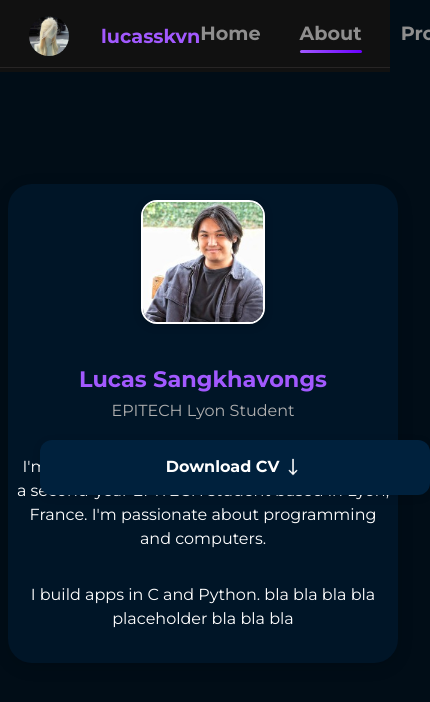
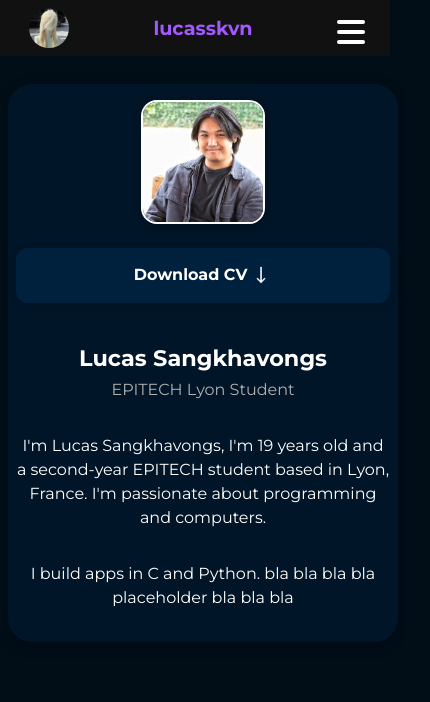
Before and after one commit to lucasskvn/lucasskvn.github.io, a React (Vite) app: page /about in a window 390 px wide. Shown: the top 702 px of the page, 430 px wide, since content can reach past the window. Built offline with nearby package versions, Linux system fonts and the light colour scheme.

Commit message:
make pages responsive and clean

```diff
--- a/src/About.css
+++ b/src/About.css
@@ -128,7 +128,7 @@
 
 @media (max-width: 900px) {
   .Rectangles-container {
-    margin-top: 120px;
+    margin-top: 40px;
   }
 
   .Rounded-rectangle {
@@ -165,204 +165,26 @@
   .Profile-vertical-divider {
     display: none;
   }
-}
 
-@media (max-width: 600px) {
-  .Rounded-rectangle {
-    width: 100vw;
-    min-width: 0;
-    padding: 0.7rem 0.2rem 1rem 0.2rem;
-    font-size: 1rem;
-  }
-  .Profile-content {
-    font-size: 1rem;
-    padding: 0 0.2rem;
-  }
-}
-#root {
-  max-width: 1280px;
-  margin: 0 auto;
-  padding: 0;
-  text-align: center;
-  padding-top: 64px;
-}
-
-.Title {
-  font-size: 2.5rem;
-  color: #ffffff;
-  text-align: center;
-  margin-top: 0;
-  margin-bottom: 1rem;
-  padding-top: 0;
-}
-
-.Profile {
-  width: 200px;
-  height: 200px;
-  object-fit: cover;
-  border-radius: 50%;
-  display: block;
-  margin: 0 auto 1rem auto;
-}
-
-
-.Rounded-rectangle {
-  position: relative;
-  width: 80vw;
-  max-width: 1400px;
-  min-width: 280px;
-  height: 500px;
-  background: #001527;
-  border-radius: 24px;
-  box-shadow: 0 4px 16px rgba(0,0,0,0.15);
-  display: flex;
-  align-items: center;
-  justify-content: center;
-  color: #fff;
-  font-size: 1.1rem;
-  z-index: 10;
-  margin: 0 auto;
-}
-
-.Profile-rectangle {
-  position: absolute;
-  top: 32px;
-  left: 32px;
-  width: 200px;
-  height: 200px;
-  border-radius: 16px;
-  object-fit: cover;
-  box-shadow: 0 2px 8px rgba(0,0,0,0.18);
-  border: 2px solid #fff;
-  background: #001527;
-}
-
-.Profile-vertical-divider {
-  position: absolute;
-  top: 0;
-  left: 300px;
-  width: 2px;
-  height: 100%;
-  background: #1d1b1b;
-  border-radius: 2px;
-  z-index: 11;
-}
-
-.Profile-content {
-  position: absolute;
-  top: 0;
-  left: 320px;
-  text-align: left;
-  max-width: 1280px;
-  width: calc(100% - 340px);
-}
-
-.Profile-content p {
-  margin-top: 2rem;
-}
-
-.Profile-title {
-    color: #a259ff;
-}
-
-.Profile-subtitle {
-  color: #b0b0b0;
-  font-size: 1.1rem;
-  font-weight: 500;
-  margin-bottom: 0rem;
-  margin-top: -1em;
-}
-
-.Rectangles-container {
-  position: relative;
-  display: flex;
-  flex-direction: column;
-  align-items: center;
-  justify-content: center;
-  margin-top: 60px;
-  width: 100%;
-  max-width: 1280px;
-}
-
-.CV-download-btn {
-  display: inline-block;
-  padding: 10px 0;
-  background: #00213d;
-  color: #fff;
-  font-weight: bold;
-  border-radius: 12px;
-  box-shadow: 0 2px 8px rgba(0,0,0,0.10);
-  transition: background 0.2s, color 0.2s, filter 0.2s;
-  margin-top: 12px;
-  font-size: 1rem;
-  cursor: pointer;
-  position: absolute;
-  top: 244px;
-  left: 32px;
-  width: 200px;
-  text-align: center;
-  text-decoration: none;
-  overflow: hidden;
-}
-
-.CV-download-btn:hover {
-  filter: brightness(1.3);
-}
-
-.DownloadArrow {
-  display: inline-block;
-  margin-left: 3px;
-  margin-top: 6px;
-  vertical-align: middle;
-  transition: transform 0.3s cubic-bezier(.4,2,.6,1);
-}
-
-.CV-download-btn:hover .DownloadArrow {
-  transform: translateY(6px) scale(1.15);
-}
-
-@media (max-width: 900px) {
-  .Rectangles-container {
-    margin-top: 120px;
-  }
-
-  .Rounded-rectangle {
-    width: 98vw;
-    max-width: 100vw;
-    min-width: 0;
-    height: auto;
-    min-height: 340px;
-    flex-direction: column;
-    padding: 1.2rem 0.5rem 1.2rem 0.5rem;
-    font-size: 1.08rem;
+  .CV-download-btn {
+    position: static;
+    display: block;
+    width: 140px;
+    margin: 12px auto 0 auto;
+    top: unset;
+    left: unset;
   }
 
   .Profile-rectangle {
-    position: static;
-    display: block;
-    margin: 0 auto 1rem auto;
-    width: 140px;
-    height: 140px;
-  }
-
-  .Profile-content {
-    position: static;
-    margin: 0;
-    margin-top: 0.5rem;
-    text-align: center;
-    max-width: 100%;
-    width: 100%;
-    font-size: 1.08rem;
-    padding: 0 0.5rem;
-    word-break: break-word;
-  }
-
-  .Profile-vertical-divider {
-    display: none;
+    margin-bottom: 0.5rem;
   }
 }
 
 @media (max-width: 600px) {
+  .Rectangles-container {
+    margin-top: 20px;
+  }
+
   .Rounded-rectangle {
     width: 100vw;
     min-width: 0;
--- a/src/App.css
+++ b/src/App.css
@@ -1,4 +1,3 @@
-
 .Socials {
 	display: flex;
 	justify-content: center;
@@ -106,3 +105,155 @@
 	left: 0;
 	z-index: 99;
 }
+
+@media (max-width: 900px) {
+  .Navbar {
+    flex-direction: row;
+    align-items: center;
+    justify-content: center;
+    padding: 0.5rem 0;
+    height: auto;
+    position: fixed;
+    top: 0;
+    left: 0;
+    width: 100vw;
+  }
+  .Navbar-title {
+    margin: 0 auto;
+    font-size: 1.2rem;
+    display: flex;
+    align-items: center;
+    height: 40px;
+    justify-content: center;
+    position: absolute;
+    left: 0;
+    right: 0;
+    top: 0;
+    bottom: 0;
+    pointer-events: none;
+    z-index: 101;
+    top: 8px;
+  }
+  .Navbar-burger {
+    margin-left: auto;
+    margin-right: 1.2rem;
+    position: relative;
+    z-index: 200;
+  }
+  .Navbar-divider {
+    display: none;
+  }
+  .Navbar-center {
+    position: static;
+    width: 100vw;
+    left: 0;
+    right: 0;
+    background: #111;
+    flex-direction: column;
+    align-items: stretch;
+    gap: 0;
+    padding: 0;
+    z-index: 150;
+    display: flex;
+    margin: 0;
+  }
+  .Navbar-center span, .Navbar-center a {
+    width: 100vw;
+    padding: 1.1rem 1.5rem;
+    border-bottom: 1px solid #222;
+    font-size: 1.15rem;
+    background: none;
+    text-align: left;
+    color: #fff;
+    display: block;
+  }
+  .Navbar-center.open {
+    display: flex;
+  }
+  .Navbar {
+    flex-direction: column;
+    align-items: stretch;
+    padding: 0.5rem 0;
+    height: auto;
+  }
+  .Navbar-title {
+    margin-left: 1rem;
+    margin-bottom: 0.5rem;
+  }
+  .Navbar-burger {
+    display: flex;
+    flex-direction: column;
+    justify-content: center;
+    align-items: center;
+    width: 40px;
+    height: 40px;
+    background: none;
+    border: none;
+    cursor: pointer;
+    margin-right: 1.2rem;
+    z-index: 200;
+  }
+  .Navbar-burger span {
+    display: block;
+    width: 28px;
+    height: 4px;
+    margin: 3px 0;
+    background: #fff;
+    border-radius: 2px;
+    transition: 0.3s;
+  }
+  .Navbar-burger {
+    position: absolute;
+    right: 0;
+    top: 12px;
+  }
+  .Navbar-center {
+    display: none;
+  }
+  .Navbar-center.open {
+    display: flex;
+  }
+  .Navbar-socials.desktop {
+    display: none !important;
+  }
+  .Navbar-socials.mobile {
+    flex-wrap: nowrap;
+    overflow-x: auto;
+    white-space: nowrap;
+    justify-content: flex-start;
+    align-items: center;
+    gap: 7px;
+    width: 100vw;
+    max-width: 100vw;
+    box-sizing: border-box;
+    padding-left: 0.7rem;
+    margin: 1.2rem 0 0 0;
+  }
+  .Navbar-socials.mobile::-webkit-scrollbar {
+    display: none;
+  }
+  .Navbar-socials.mobile .SocialLogo {
+    width: 18px;
+    height: 18px;
+    min-width: 18px;
+    min-height: 18px;
+  }
+  .Navbar-socials.mobile button {
+    font-size: 0.85rem;
+    padding: 0.15rem 0.35rem;
+    max-width: 60px;
+    white-space: nowrap;
+  }
+}
+
+@media (min-width: 901px) {
+  .Navbar-burger {
+    display: none !important;
+  }
+  .Navbar-socials.mobile {
+    display: none !important;
+  }
+  .Navbar-socials.desktop {
+    display: flex;
+  }
+}
--- a/src/App.tsx
+++ b/src/App.tsx
@@ -21,6 +21,7 @@ function App() {
   const navigate = useNavigate();
   const location = useLocation();
   const [lang, setLang] = useState<'fr' | 'en'>('en');
+  const [navOpen, setNavOpen] = useState(false);
   const t = {
     fr: {
       home: "Accueil",
@@ -43,7 +44,17 @@ function App() {
         <img src={PP} alt="PP GitHub" className="Navbar-ppgithub" style={{ height: 40, width: 40, borderRadius: '50%', marginRight: 0, marginLeft: 29 }} />
         <div className="Navbar-divider"></div>
         <span className="Navbar-title">lucasskvn</span>
-        <div className="Navbar-center">
+        {/* Hamburger menu visible sur mobile */}
+        <button
+          className="Navbar-burger"
+          aria-label="Ouvrir le menu"
+          onClick={() => setNavOpen(!navOpen)}
+        >
+          <span />
+          <span />
+          <span />
+        </button>
+        <div className={`Navbar-center${navOpen ? ' open' : ''}`} onClick={() => setNavOpen(false)}>
           <span
             className={`Navbar-Home${location.pathname === '/' ? ' active' : ''}`}
             onClick={() => navigate('/')}
@@ -68,8 +79,28 @@ function App() {
           >
             {t[lang].contact}
           </span>
+          {/* Réseaux sociaux et langue dans le menu hamburger (mobile) */}
+          <div className="Navbar-socials mobile">
+            <a href={linkedin} target="_blank" rel="noopener noreferrer">
+              <img src={linkedinLogo} alt="LinkedIn" className="SocialLogo" />
+            </a>
+            <a href={github} target="_blank" rel="noopener noreferrer">
+              <img src={githubLogo} alt="GitHub" className="SocialLogo" />
+            </a>
+            <a href={`mailto:${email}`}>
+              <img src={mailLogo} alt="Email" className="SocialLogo" />
+            </a>
+            <button
+              style={{ marginLeft: 10, background: '#222', color: '#fff', border: '1px solid #444', borderRadius: 6, padding: '0.3rem 0.7rem', cursor: 'pointer', fontWeight: 'bold' }}
+              onClick={e => { e.stopPropagation(); setLang(lang === 'fr' ? 'en' : 'fr'); }}
+              aria-label="Switch language"
+            >
+              {t[lang].switch}
+            </button>
+          </div>
         </div>
-        <div className="Navbar-socials">
+        {/* Réseaux sociaux et langue à droite sur desktop uniquement */}
+        <div className="Navbar-socials desktop">
           <a href={linkedin} target="_blank" rel="noopener noreferrer">
             <img src={linkedinLogo} alt="LinkedIn" className="SocialLogo" />
           </a>
@@ -89,7 +120,7 @@ function App() {
         </div>
       </nav>
       <Routes>
-  <Route path="/" element={<Home lang={lang} />} />
+        <Route path="/" element={<Home lang={lang} />} />
         <Route path="/about" element={<About lang={lang} />} />
         <Route path="/projects" element={<Projects lang={lang} />} />
         <Route path="/contact" element={<Contact lang={lang} />} />
```
